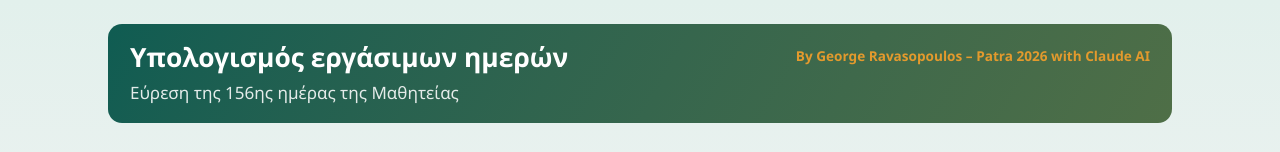
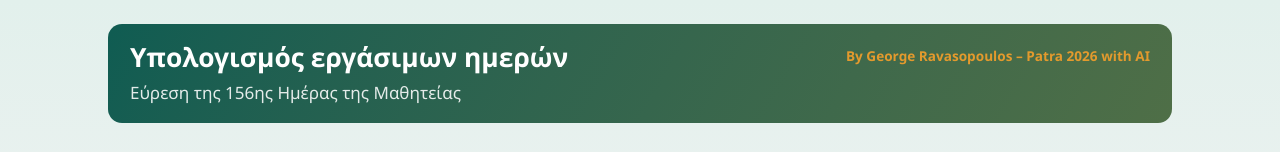
Before and after one commit to gravasop1-design/Mathiteia, a plain HTML site: page index.html in a window 1280 px wide. Shown: the top 152 px of the page. Drawn offline with Linux system fonts and the light colour scheme.

Commit message:
Add files via upload

```diff
--- a/index.html
+++ b/index.html
@@ -180,9 +180,9 @@ table.mt tfoot th{background:var(--warm)}
   <div class="top">
     <div>
       <h1>Υπολογισμός εργάσιμων ημερών</h1>
-      <p class="lead">Εύρεση της 156ης ημέρας της Μαθητείας<span id="sylead" hidden></span></p>
+      <p class="lead">Εύρεση της 156ης Hμέρας της Μαθητείας<span id="sylead" hidden></span></p>
     </div>
-    <p class="credit">By George Ravasopoulos – Patra 2026 with Claude AI</p>
+    <p class="credit">By George Ravasopoulos – Patra 2026 with AI</p>
   </div>
 
   <div class="tabs" role="tablist">
```
